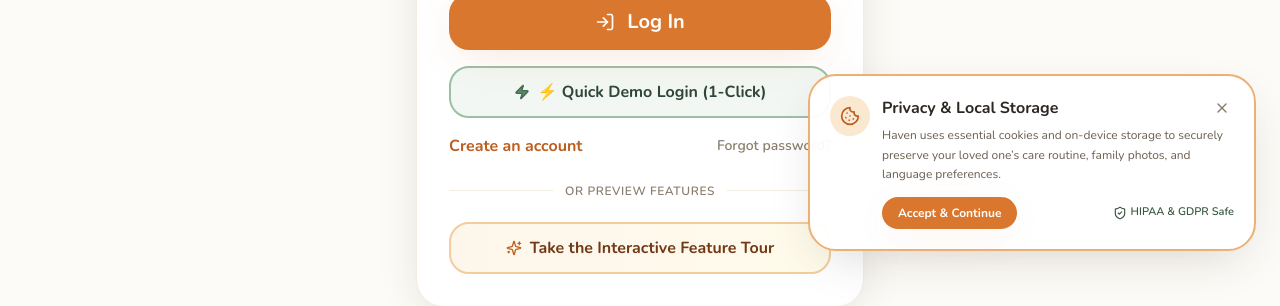
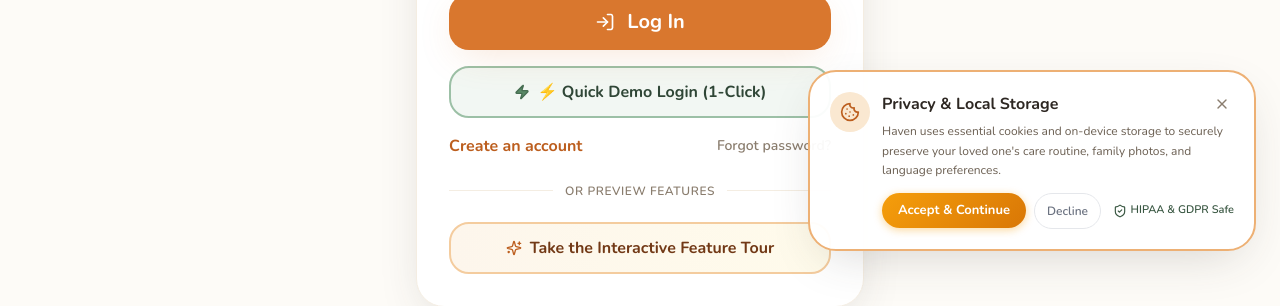
Before and after one commit to arashx1/haven, a React (Vite) app: page / in a window 1280 px wide. Shown: the part 534-840 px from the top of the page. Built offline with nearby package versions, Linux system fonts and the light colour scheme; no server answers.

Commit message:
fix: cookie banner buttons now always clickable with inline styles + added Decline button

```diff
--- a/src/components/CookieBanner.tsx
+++ b/src/components/CookieBanner.tsx
@@ -16,12 +16,18 @@ export function CookieBanner() {
     setAccepted(true);
   };
 
+  const handleDecline = () => {
+    localStorage.setItem('haven_cookie_consent', 'declined');
+    setAccepted(true);
+  };
+
   if (accepted) return null;
 
   return (
     <aside
       aria-label="Cookie and Privacy Preferences"
-      className="fixed bottom-4 left-4 right-4 sm:left-auto sm:right-6 sm:max-w-md z-50 animate-scaleIn"
+      style={{ position: 'fixed', bottom: '1rem', right: '1.5rem', maxWidth: '28rem', zIndex: 9999 }}
+      className="animate-scaleIn"
     >
       <div className="bg-white/95 backdrop-blur-md border-2 border-honey-300 rounded-3xl p-5 shadow-lift text-ink-800">
         <div className="flex items-start gap-3">
@@ -30,28 +36,58 @@ export function CookieBanner() {
           </div>
           <div className="flex-1 min-w-0">
             <div className="flex items-center justify-between gap-2">
-              <h2 className="font-bold text-base leading-tight">Privacy & Local Storage</h2>
+              <h2 className="font-bold text-base leading-tight">Privacy &amp; Local Storage</h2>
               <button
-                onClick={handleAccept}
-                className="text-ink-400 hover:text-ink-700 transition p-1"
+                type="button"
+                onClick={handleDecline}
+                style={{ cursor: 'pointer', padding: '4px' }}
+                className="text-ink-400 hover:text-ink-700 transition"
                 aria-label="Close banner"
               >
                 <X className="w-4 h-4" />
               </button>
             </div>
             <p className="text-xs text-ink-500 mt-1.5 leading-relaxed">
-              Haven uses essential cookies and on-device storage to securely preserve your loved one’s care routine, family photos, and language preferences.
+              Haven uses essential cookies and on-device storage to securely preserve your loved one&apos;s care routine, family photos, and language preferences.
             </p>
             <div className="flex items-center gap-2 mt-3">
               <button
+                type="button"
                 onClick={handleAccept}
-                className="btn-primary text-xs py-2 px-4 shadow-xs"
+                style={{
+                  cursor: 'pointer',
+                  padding: '8px 16px',
+                  borderRadius: '999px',
+                  background: 'linear-gradient(135deg, #f59e0b, #d97706)',
+                  color: 'white',
+                  fontWeight: 700,
+                  fontSize: '13px',
+                  border: 'none',
+                  outline: 'none',
+                  boxShadow: '0 2px 8px rgba(245,158,11,0.4)',
+                }}
               >
-                Accept & Continue
+                Accept &amp; Continue
+              </button>
+              <button
+                type="button"
+                onClick={handleDecline}
+                style={{
+                  cursor: 'pointer',
+                  padding: '8px 12px',
+                  borderRadius: '999px',
+                  background: 'transparent',
+                  color: '#6b7280',
+                  fontWeight: 600,
+                  fontSize: '12px',
+                  border: '1.5px solid #e5e7eb',
+                }}
+              >
+                Decline
               </button>
               <div className="flex items-center gap-1 text-[11px] text-sage-700 font-semibold ml-auto">
                 <ShieldCheck className="w-3.5 h-3.5" />
-                <span>HIPAA & GDPR Safe</span>
+                <span>HIPAA &amp; GDPR Safe</span>
               </div>
             </div>
           </div>
```
